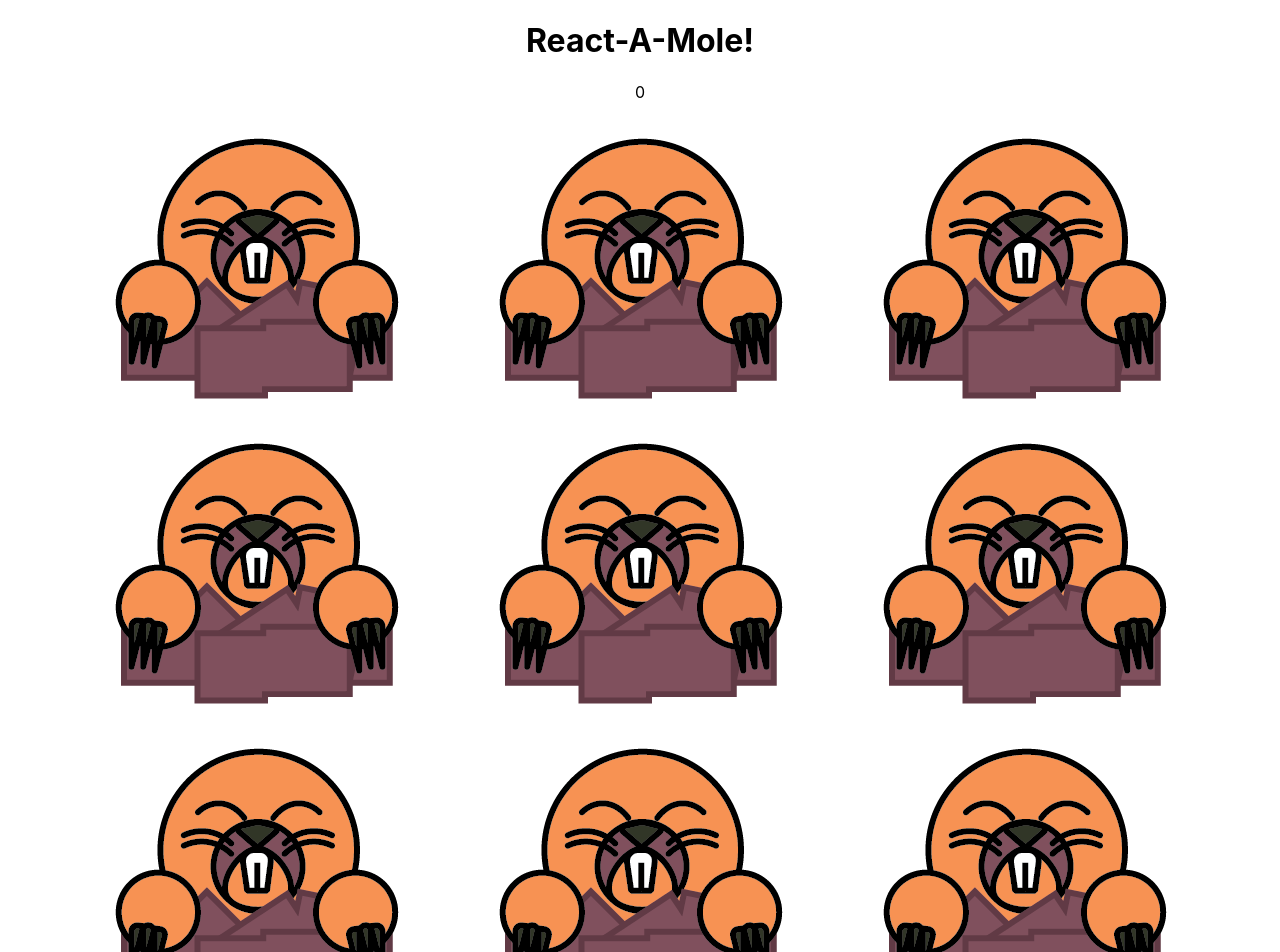
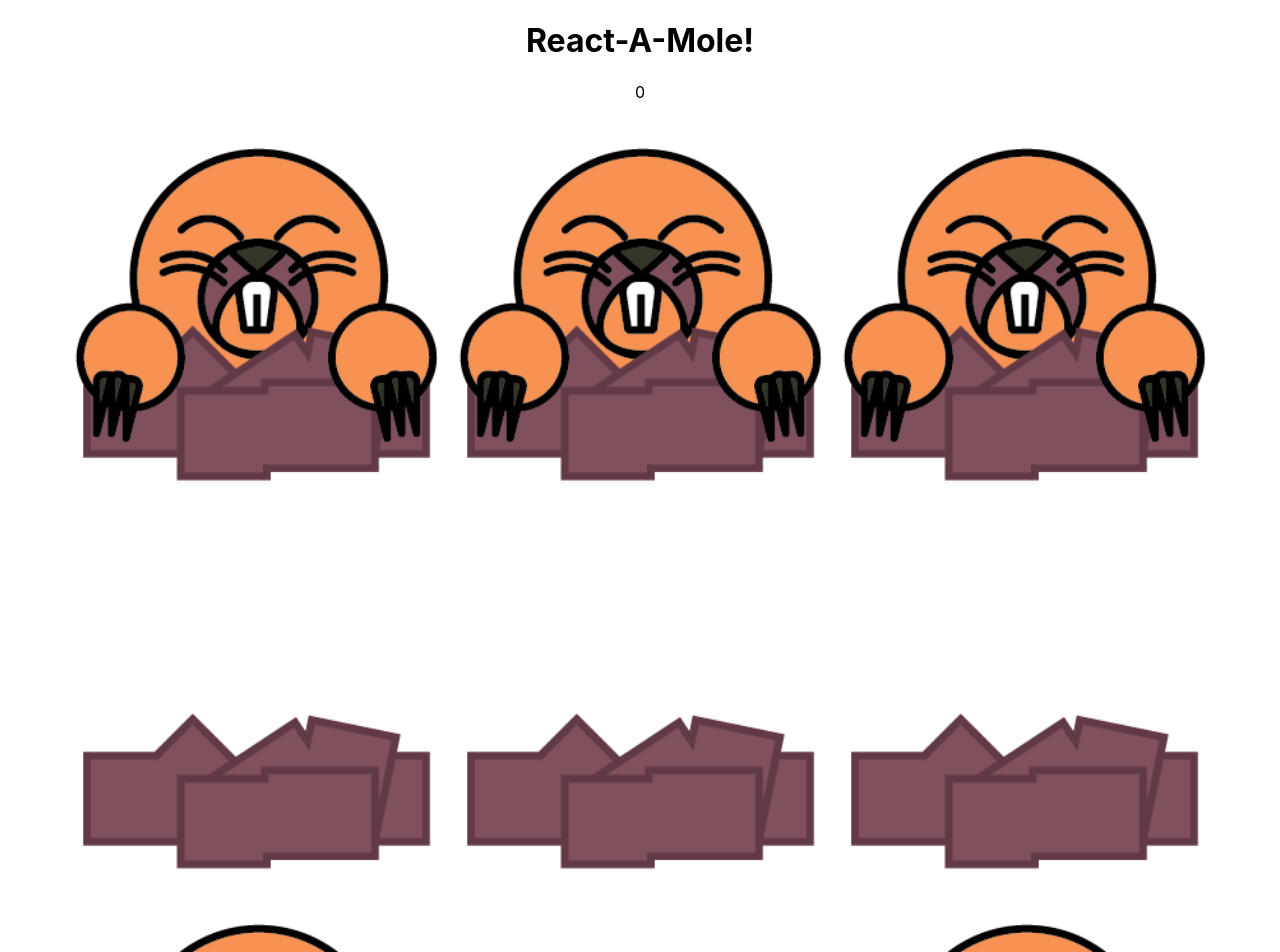
Before and after one commit to MalMWare/react-a-mole, a React (Create React App) app: page / in a window 1280 px wide. Shown: the top 952 px of the page. Built offline with nearby package versions, Linux system fonts and the light colour scheme.

Commit message:
moles now appear and disapeer on the screen

```diff
--- a/src/App.js
+++ b/src/App.js
@@ -1,10 +1,9 @@
-//import logo from './logo.svg';
 import { useState } from 'react'
 import MoleContainer from './components/MoleContainer';
 import './App.css';
 
 function App() {
-  let [score, setScore] = useState(0)
+  const [score, setScore] = useState(0)
 
   const createMoleHill = () => {
     let hills = []
--- a/src/components/EmptySlot.js
+++ b/src/components/EmptySlot.js
@@ -2,6 +2,7 @@ import { useEffect } from 'react'
 import Image from '../images/molehill.png'
 
 function EmptySlot (props) {
+
     useEffect(() => {
         const seconds = Math.ceil(Math.random() * 5000)
         const timer = setTimeout(() => {
@@ -9,6 +10,7 @@ function EmptySlot (props) {
         }, seconds)
         return () => clearTimeout(timer)
     })
+
     return (
         <div>
             <img style={{'width': '30vw'}}
--- a/src/components/Mole.js
+++ b/src/components/Mole.js
@@ -1,10 +1,19 @@
 import { useEffect } from 'react';
 import Image from '../images/mole.png'
 
-function Mole() {
+function Mole(props) {
+
+    useEffect(() => {
+        const seconds = Math.ceil(Math.random() * 5000)
+        const timer = setTimeout(() => {
+            props.toggle(false)
+        }, seconds)
+        return () => clearTimeout(timer)
+    })
+
     return (
         <div>
-           <img src={Image} />
+           <img style={{'width': '30vw'}} src={Image} onClick={props.handleClick} />
         </div>
     )
 }
```
